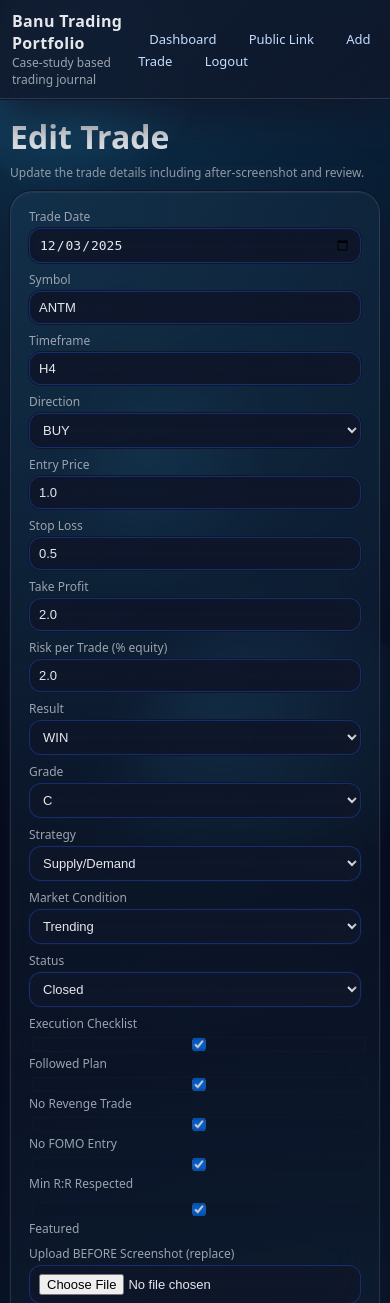
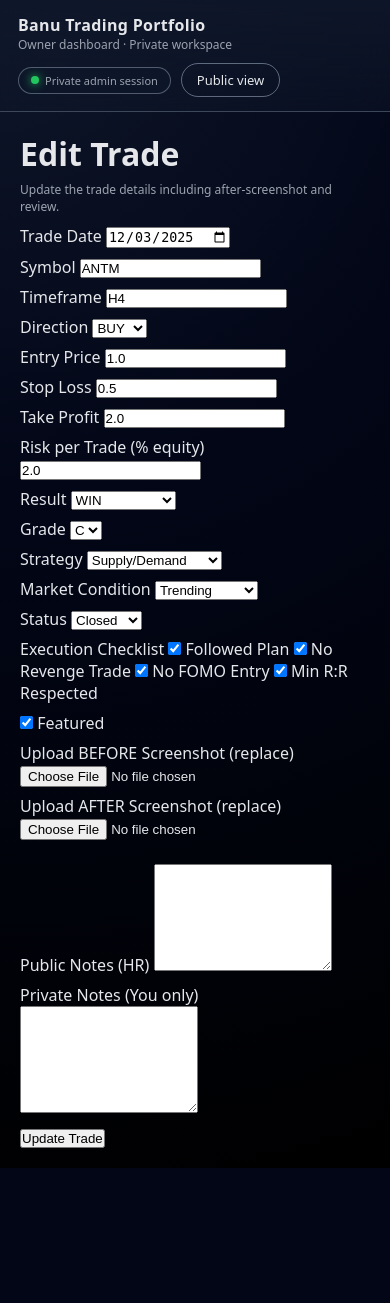
Before and after one commit to banuwij/trading-portfolio, a Flask app: page /admin/edit/1 in a window 390 px wide. Shown: the top 1303 px of the page. After the commit the page ends 1168 px from the top, so only its background shows below. Run offline with Flask 3, Linux system fonts and the light colour scheme; the visitor is signed in with stand-in values (Sample User, id 1); data comes from the database, SQL or seed files in the repository.

Commit message:
Refactor base.html structure and styles

```diff
--- a/templates/base.html
+++ b/templates/base.html
@@ -1,450 +1,426 @@
-<!doctype html>
+<!DOCTYPE html>
 <html lang="en">
 <head>
-  <meta charset="utf-8">
-  <title>Banu Trading Portfolio</title>
+    <meta charset="UTF-8">
+    <title>{% block title %}Banu Trading Portfolio{% endblock %}</title>
     <meta name="viewport" content="width=device-width, initial-scale=1">
+
     <style>
         :root {
             --bg-main: #020617;
-      --glass-bg: rgba(15, 23, 42, 0.66);
-      --glass-border: rgba(148, 163, 184, 0.18);
-      --glass-border-strong: rgba(56, 189, 248, 0.35);
+            --bg-glass: rgba(15, 23, 42, 0.72);
+            --bg-glass-soft: rgba(15, 23, 42, 0.55);
+            --border-glass: rgba(148, 163, 184, 0.45);
             --accent: #38bdf8;
-      --accent-soft: rgba(56, 189, 248, 0.25);
+            --accent-soft: rgba(56, 189, 248, 0.3);
             --text-main: #e5e7eb;
-      --text-subtle: #9ca3af;
+            --text-muted: #9ca3af;
         }
 
-    * { box-sizing: border-box; }
+        * {
+            box-sizing: border-box;
+            margin: 0;
+            padding: 0;
+        }
 
         body {
-      margin: 0;
-      font-family: system-ui, -apple-system, BlinkMacSystemFont, sans-serif;
             min-height: 100vh;
+            font-family: system-ui, -apple-system, BlinkMacSystemFont, "SF Pro Text", sans-serif;
             color: var(--text-main);
-      background:
-        radial-gradient(circle at 10% 0%, rgba(56,189,248,0.25) 0, transparent 45%),
-        radial-gradient(circle at 90% 100%, rgba(56,189,248,0.16) 0, transparent 50%),
-        radial-gradient(circle at 50% 120%, #020617 0, #020617 60%);
-      overflow-x: hidden;
+            background: radial-gradient(circle at 0% 0%, #0f172a 0, #020617 40%, #000 100%);
         }
 
-    /* FLOATING LIQUID BUBBLES – global */
-    .bubble-layer {
+        a {
+            color: var(--accent);
+            text-decoration: none;
+        }
+
+        a:hover {
+            text-decoration: underline;
+        }
+
+        .page-shell {
+            position: relative;
+            overflow: hidden;
+            min-height: 100vh;
+        }
+
+        /* liquid bubbles (background only for public) */
+        .liquid-bubbles {
             position: fixed;
             inset: 0;
             pointer-events: none;
             z-index: 0;
-      overflow: hidden;
         }
 
         .bubble {
             position: absolute;
             border-radius: 999px;
-      filter: blur(2px);
+            filter: blur(40px);
+            opacity: 0.55;
             mix-blend-mode: screen;
-      opacity: 0.35;
-      background: radial-gradient(circle at 30% 30%, rgba(56,189,248,0.9), transparent 60%);
         }
 
-    .bubble-1 {
-      width: 260px;
-      height: 260px;
-      top: -60px;
-      left: -40px;
-      animation: float1 26s ease-in-out infinite alternate;
+        .bubble.b1 {
+            width: 360px;
+            height: 360px;
+            top: -80px;
+            left: -60px;
+            background: radial-gradient(circle at 30% 20%, #38bdf8, transparent 60%);
         }
 
-    .bubble-2 {
-      width: 320px;
-      height: 320px;
-      bottom: -120px;
-      right: -80px;
-      animation: float2 32s ease-in-out infinite alternate;
+        .bubble.b2 {
+            width: 420px;
+            height: 420px;
+            top: 40%;
+            right: -120px;
+            background: radial-gradient(circle at 70% 20%, #22c55e, transparent 65%);
         }
 
-    .bubble-3 {
-      width: 220px;
-      height: 220px;
-      top: 45%;
-      right: 20%;
-      animation: float3 30s ease-in-out infinite alternate;
-      opacity: 0.28;
+        .bubble.b3 {
+            width: 380px;
+            height: 380px;
+            bottom: -140px;
+            left: 20%;
+            background: radial-gradient(circle at 20% 80%, #f97316, transparent 65%);
         }
 
-    @keyframes float1 {
-      0%   { transform: translate3d(0, 0, 0) scale(1); }
-      50%  { transform: translate3d(40px, 40px, 0) scale(1.05); }
-      100% { transform: translate3d(10px, 80px, 0) scale(0.98); }
+        header.navbar {
+            position: relative;
+            z-index: 10;
+            padding: 18px 40px;
+            display: flex;
+            align-items: center;
+            justify-content: space-between;
+            backdrop-filter: blur(22px);
+            background: linear-gradient(to bottom, rgba(15, 23, 42, 0.9), rgba(15, 23, 42, 0.45));
+            border-bottom: 1px solid rgba(148, 163, 184, 0.35);
         }
 
-    @keyframes float2 {
-      0%   { transform: translate3d(0, 0, 0) scale(1.05); }
-      50%  { transform: translate3d(-40px, -40px, 0) scale(1.1); }
-      100% { transform: translate3d(-10px, -90px, 0) scale(0.96); }
-    }
-
-    @keyframes float3 {
-      0%   { transform: translate3d(0, 0, 0) scale(1); }
-      50%  { transform: translate3d(-30px, 30px, 0) scale(1.03); }
-      100% { transform: translate3d(20px, -40px, 0) scale(0.97); }
-    }
-
-    /* HEADER */
-    header {
-      position: sticky;
-      top: 0;
-      z-index: 10;
-      padding: 14px 20px;
-      display: flex;
-      justify-content: space-between;
-      align-items: center;
-      backdrop-filter: blur(24px);
-      -webkit-backdrop-filter: blur(24px);
-      background: linear-gradient(
-        135deg,
-        rgba(15,23,42,0.92),
-        rgba(15,23,42,0.78)
-      );
-      border-bottom: 1px solid rgba(148,163,184,0.22);
-      box-shadow:
-        0 18px 40px rgba(15,23,42,0.9),
-        0 0 0 1px rgba(15,23,42,0.9);
-    }
-
-    .brand-title {
+        .nav-left-title {
             font-weight: 600;
             letter-spacing: 0.02em;
         }
 
-    .brand-sub {
+        .nav-sub {
             font-size: 12px;
-      color: var(--text-subtle);
+            color: var(--text-muted);
         }
 
-    nav a {
-      color: #c4ddff;
-      text-decoration: none;
-      font-size: 13px;
-      padding: 6px 10px;
+        .pill {
+            display: inline-flex;
+            align-items: center;
+            gap: 6px;
+            padding: 5px 12px;
             border-radius: 999px;
-      border: 1px solid transparent;
-      background: transparent;
-      transition: all 0.15s ease-out;
+            background: rgba(15, 23, 42, 0.85);
+            border: 1px solid rgba(148, 163, 184, 0.5);
+            font-size: 11px;
+            color: var(--text-muted);
         }
 
-    nav a + a { margin-left: 6px; }
-
-    nav a:hover {
-      border-color: rgba(148,163,184,0.4);
-      background: rgba(15,23,42,0.85);
-      text-decoration: none;
+        .pill-dot {
+            width: 8px;
+            height: 8px;
+            border-radius: 999px;
+            background: #22c55e;
+            box-shadow: 0 0 10px #22c55e;
         }
 
-    .container {
-      max-width: 1080px;
-      margin: 0 auto;
-      padding: 24px 16px 40px;
-      position: relative;
-      z-index: 1;
+        .nav-actions {
+            display: flex;
+            align-items: center;
+            gap: 10px;
         }
 
-    /* CARD */
-    .card {
-      position: relative;
-      background: radial-gradient(circle at 0 0, rgba(56,189,248,0.12) 0, transparent 55%),
-                  radial-gradient(circle at 100% 100%, rgba(56,189,248,0.06) 0, transparent 55%),
-                  var(--glass-bg);
-      backdrop-filter: blur(24px);
-      -webkit-backdrop-filter: blur(24px);
-      border-radius: 22px;
-      padding: 16px 18px;
-      margin-bottom: 18px;
-      border: 1px solid var(--glass-border);
-      box-shadow:
-        0 24px 60px rgba(15,23,42,0.95),
-        0 0 0 1px rgba(15,23,42,0.95);
-      overflow: hidden;
+        .btn,
+        .btn-outline {
+            border-radius: 999px;
+            padding: 7px 15px;
+            font-size: 13px;
+            border: 1px solid rgba(148, 163, 184, 0.6);
+            background: rgba(15, 23, 42, 0.8);
+            color: var(--text-main);
+            display: inline-flex;
+            align-items: center;
+            gap: 6px;
+            cursor: pointer;
         }
 
-    .card::before {
-      content: "";
-      position: absolute;
-      inset: 0;
-      border-radius: inherit;
-      border-top: 1px solid rgba(248,250,252,0.06);
-      opacity: 0.9;
-      pointer-events: none;
+        .btn-primary {
+            background: radial-gradient(circle at 30% 0, #38bdf8, #0ea5e9);
+            border-color: rgba(56, 189, 248, 0.9);
+            color: #0b1220;
+            font-weight: 600;
         }
 
-    .card-chart {
-      overflow: hidden;
-    }
-
-    .card-chart::after {
-      content: "";
-      position: absolute;
-      width: 260px;
-      height: 260px;
-      right: -80px;
-      bottom: -120px;
-      border-radius: 999px;
-      background: radial-gradient(circle at 30% 30%, rgba(56,189,248,0.85), transparent 65%);
-      opacity: 0.35;
-      filter: blur(2px);
-      mix-blend-mode: screen;
-      pointer-events: none;
-    }
-
-    .badge {
-      padding: 2px 8px;
-      border-radius: 999px;
-      font-size: 11px;
-      border: 1px solid rgba(148,163,184,0.3);
-      backdrop-filter: blur(10px);
-      -webkit-backdrop-filter: blur(10px);
-    }
-
-    .badge-win {
-      border-color: rgba(34,197,94,0.65);
-      background: linear-gradient(135deg, rgba(22,163,74,0.7), rgba(21,128,61,0.28));
-      color: #dcfce7;
-      box-shadow: 0 0 12px rgba(34,197,94,0.45);
-    }
-
-    .badge-lose {
-      border-color: rgba(248,113,113,0.65);
-      background: linear-gradient(135deg, rgba(220,38,38,0.7), rgba(185,28,28,0.3));
-      color: #fee2e2;
-      box-shadow: 0 0 12px rgba(248,113,113,0.45);
-    }
-
-    .grade {
-      padding: 2px 8px;
-      border-radius: 10px;
-      border: 1px solid rgba(148,163,184,0.4);
-      background: radial-gradient(circle at 0 0, rgba(148,163,184,0.45), rgba(15,23,42,0.92));
-      font-size: 11px;
-    }
-
-    /* STATUS BADGES */
-    .status-badge {
-      display:inline-flex;
-      align-items:center;
-      padding:2px 8px;
-      border-radius:999px;
-      font-size:11px;
-      border:1px solid rgba(148,163,184,0.4);
-      gap:6px;
-    }
-    .status-dot {
-      width:8px;height:8px;border-radius:999px;
-    }
-    .status-planned {
-      background:rgba(59,130,246,0.1);
-      border-color:rgba(59,130,246,0.5);
-      color:#bfdbfe;
-    }
-    .status-planned .status-dot {
-      background:#60a5fa;
-      box-shadow:0 0 10px rgba(59,130,246,0.9);
-    }
-    .status-active {
-      background:rgba(234,179,8,0.08);
-      border-color:rgba(234,179,8,0.6);
-      color:#facc15;
-    }
-    .status-active .status-dot {
-      background:#facc15;
-      box-shadow:0 0 10px rgba(234,179,8,0.9);
-    }
-    .status-closed {
-      background:rgba(34,197,94,0.08);
-      border-color:rgba(34,197,94,0.6);
-      color:#bbf7d0;
-    }
-    .status-closed .status-dot {
-      background:#22c55e;
-      box-shadow:0 0 10px rgba(34,197,94,0.9);
-    }
-
-    table { width: 100%; border-collapse: collapse; margin-top: 8px; }
-
-    th, td {
-      padding: 7px 9px;
-      border-bottom: 1px solid rgba(30,41,59,0.9);
-      font-size: 12px;
-      white-space: nowrap;
-    }
-
-    th {
-      text-align: left;
-      color: var(--text-subtle);
-      text-transform: uppercase;
-      letter-spacing: 0.06em;
-      font-weight: 500;
-    }
-
-    tr:hover {
-      background: radial-gradient(circle at 0 0, rgba(56,189,248,0.18), rgba(15,23,42,0.95));
-    }
-
-    input, select, textarea {
-      width: 100%;
-      padding: 8px 9px;
-      border-radius: 12px;
-      border: 1px solid rgba(30,64,175,0.55);
-      background: radial-gradient(circle at 0 0, rgba(15,23,42,0.9), rgba(15,23,42,0.98));
-      color: var(--text-main);
-      font-size: 13px;
-      outline: none;
-      box-shadow:
-        0 0 0 1px rgba(15,23,42,1),
-        inset 0 0 12px rgba(15,23,42,0.9);
-    }
-
-    input:focus, select:focus, textarea:focus {
-      border-color: var(--accent);
-      box-shadow:
-        0 0 0 1px rgba(15,23,42,1),
-        0 0 0 1px var(--accent-soft),
-        0 0 18px rgba(56,189,248,0.65);
-    }
-
-    label {
-      font-size: 12px;
-      margin-bottom: 3px;
-      display: block;
-      color: var(--text-subtle);
-    }
-
-    button {
-      padding: 9px 16px;
-      border-radius: 999px;
-      border: none;
-      cursor: pointer;
-      font-size: 13px;
-      font-weight: 500;
-      background: radial-gradient(circle at 0 0, #38bdf8, #22c55e);
-      color: #f9fafb;
-      box-shadow:
-        0 14px 30px rgba(56,189,248,0.5),
-        0 0 0 1px rgba(15,23,42,0.9);
-      transition: all 0.15s ease-out;
-    }
-
-    button:hover {
-      opacity: 0.97;
-      transform: translateY(-1px);
-      box-shadow:
-        0 18px 36px rgba(56,189,248,0.7),
-        0 0 0 1px rgba(15,23,42,0.9);
+        .btn-primary:hover {
+            filter: brightness(1.05);
         }
 
         .btn-outline {
-      border-radius:999px;
-      padding:7px 14px;
-      border:1px solid var(--glass-border-strong);
-      background:rgba(15,23,42,0.8);
-      color:#e5e7eb;
-      font-size:13px;
-      text-decoration:none;
-      display:inline-flex;
-      align-items:center;
-      gap:6px;
-      backdrop-filter:blur(16px);
-      -webkit-backdrop-filter:blur(16px);
-      box-shadow:0 14px 30px rgba(15,23,42,0.95);
-      transition:all 0.15s ease-out;
+            background: transparent;
         }
 
         .btn-outline:hover {
-      background:rgba(15,23,42,0.98);
-      border-color:#38bdf8;
-      box-shadow:
-        0 18px 40px rgba(15,23,42,1),
-        0 0 18px rgba(56,189,248,0.7);
-      text-decoration:none;
+            background: rgba(15, 23, 42, 0.8);
         }
 
-    .chip {
-      display:inline-flex;
-      padding:3px 8px;
-      border-radius:999px;
-      border:1px solid rgba(148,163,184,0.55);
-      font-size:11px;
-      color:var(--text-subtle);
-      background:rgba(15,23,42,0.88);
-      backdrop-filter: blur(10px);
+        main.content {
+            position: relative;
+            z-index: 5;
+            padding: 32px 40px 40px;
+            max-width: 1200px;
+            margin: 0 auto;
+        }
+
+        .glass-card {
+            background: var(--bg-glass);
+            border-radius: 24px;
+            border: 1px solid var(--border-glass);
+            box-shadow:
+                0 32px 80px rgba(15, 23, 42, 0.85),
+                inset 0 0 0 0.5px rgba(148, 163, 184, 0.25);
+            padding: 24px 26px;
+            backdrop-filter: blur(24px) saturate(150%);
+        }
+
+        .glass-card-soft {
+            background: var(--bg-glass-soft);
+            border-radius: 20px;
+            border: 1px solid rgba(148, 163, 184, 0.38);
+            padding: 16px 18px;
+            backdrop-filter: blur(18px);
+        }
+
+        .section-heading {
+            font-size: 22px;
+            font-weight: 600;
+            margin-bottom: 4px;
+        }
+
+        .section-sub {
+            font-size: 13px;
+            color: var(--text-muted);
+        }
+
+        .stats-grid {
+            display: grid;
+            grid-template-columns: repeat(4, minmax(0, 1fr));
+            gap: 18px;
+            margin-top: 18px;
+        }
+
+        .stat-pill {
+            background: radial-gradient(circle at 0 0, var(--accent-soft), transparent 55%);
+            border-radius: 18px;
+            padding: 10px 12px;
+            border: 1px solid rgba(148, 163, 184, 0.4);
         }
 
         .stat-label {
             font-size: 11px;
             text-transform: uppercase;
-      letter-spacing: 0.06em;
-      color: var(--text-subtle);
+            letter-spacing: 0.12em;
+            color: var(--text-muted);
+            margin-bottom: 2px;
         }
 
         .stat-value {
-      font-size: 21px;
+            font-size: 18px;
             font-weight: 600;
-      margin-top: 3px;
         }
 
-    .filter-row {
-      display:flex;
-      flex-wrap:wrap;
-      gap:8px;
-      margin-bottom:6px;
-      align-items:flex-end;
+        .stat-value-accent {
+            color: #38bdf8;
         }
 
-    .filter-row > div {
-      flex:1 1 120px;
+        table {
+            width: 100%;
+            border-collapse: collapse;
+            margin-top: 18px;
+            font-size: 13px;
         }
 
-    .filter-row button {
-      flex:0 0 auto;
+        thead {
+            color: var(--text-muted);
+            font-size: 11px;
+            text-transform: uppercase;
+            letter-spacing: 0.12em;
+        }
+
+        th, td {
+            padding: 8px 6px;
+            text-align: left;
+            border-bottom: 1px solid rgba(30, 41, 59, 0.9);
+        }
+
+        tbody tr:hover {
+            background: rgba(15, 23, 42, 0.75);
+        }
+
+        .tag-pill {
+            display: inline-flex;
+            align-items: center;
+            padding: 3px 9px;
+            border-radius: 999px;
+            font-size: 11px;
+            border: 1px solid rgba(148, 163, 184, 0.4);
+            background: rgba(15, 23, 42, 0.9);
+        }
+
+        .badge-status {
+            border-radius: 999px;
+            padding: 2px 8px;
+            font-size: 11px;
+        }
+
+        .badge-planned {
+            background: rgba(56, 189, 248, 0.1);
+            color: #38bdf8;
+        }
+
+        .badge-active {
+            background: rgba(250, 204, 21, 0.12);
+            color: #fde047;
+        }
+
+        .badge-closed {
+            background: rgba(34, 197, 94, 0.12);
+            color: #4ade80;
+        }
+
+        .badge-loss {
+            background: rgba(248, 113, 113, 0.18);
+            color: #fca5a5;
+        }
+
+        .badge-win {
+            background: rgba(34, 197, 94, 0.18);
+            color: #4ade80;
+        }
+
+        .filters-row {
+            display: flex;
+            gap: 10px;
+            flex-wrap: wrap;
+            margin-top: 12px;
+        }
+
+        .filter-input,
+        .filter-select {
+            border-radius: 999px;
+            border: 1px solid rgba(148, 163, 184, 0.45);
+            background: rgba(15, 23, 42, 0.8);
+            color: var(--text-main);
+            padding: 6px 12px;
+            font-size: 12px;
+        }
+
+        .filter-input::placeholder {
+            color: var(--text-muted);
+        }
+
+        .filter-btn {
+            border-radius: 999px;
+            padding: 6px 14px;
+            font-size: 12px;
+            border: 1px solid rgba(148, 163, 184, 0.65);
+            background: rgba(15, 23, 42, 0.9);
+            color: var(--text-main);
+            cursor: pointer;
+        }
+
+        .filter-btn:hover {
+            background: rgba(15, 23, 42, 0.75);
+        }
+
+        .two-column {
+            display: grid;
+            grid-template-columns: minmax(0, 3fr) minmax(0, 2fr);
+            gap: 18px;
+            margin-top: 22px;
+        }
+
+        .playbook-list {
+            display: flex;
+            flex-direction: column;
+            gap: 10px;
+            font-size: 12px;
+        }
+
+        .playbook-item-title {
+            font-size: 12px;
+            font-weight: 600;
+        }
+
+        @media (max-width: 900px) {
+            header.navbar {
+                padding: 14px 18px;
+                flex-direction: column;
+                align-items: flex-start;
+                gap: 10px;
+            }
+            main.content {
+                padding: 20px;
+            }
+            .stats-grid {
+                grid-template-columns: repeat(2, minmax(0, 1fr));
+            }
+            .two-column {
+                grid-template-columns: minmax(0, 1fr);
+            }
         }
 
         @media (max-width: 640px) {
-      header { padding:10px 12px; }
-      .container { padding:16px 10px 28px; }
+            .stats-grid {
+                grid-template-columns: minmax(0, 1fr);
+            }
         }
     </style>
-  <script src="https://cdn.jsdelivr.net/npm/chart.js"></script>
+
+    {% block extra_head %}{% endblock %}
 </head>
 <body>
-<div class="bubble-layer">
-  <div class="bubble bubble-1"></div>
-  <div class="bubble bubble-2"></div>
-  <div class="bubble bubble-3"></div>
+<div class="page-shell">
+    {% if is_public %}
+    <div class="liquid-bubbles">
+        <div class="bubble b1"></div>
+        <div class="bubble b2"></div>
+        <div class="bubble b3"></div>
     </div>
+    {% endif %}
 
-<header>
+    <header class="navbar">
         <div>
-    <div class="brand-title">Banu Trading Portfolio</div>
-    <div class="brand-sub">Case-study based trading journal</div>
+            <div class="nav-left-title">Banu Trading Portfolio</div>
+            <div class="nav-sub">
+                {% if is_public %}
+                    Case-study based trading journal · Public snapshot
+                {% else %}
+                    Owner dashboard · Private workspace
+                {% endif %}
             </div>
-  <nav>
+        </div>
+        <div class="nav-actions">
             {% if is_public %}
-      <a href="{{ url_for('public_view') }}">Public View</a>
+                <a href="https://linkedin.com/banuwijaya" target="_blank" class="btn btn-outline">
+                    Hire me on LinkedIn →
+                </a>
+                <a href="{{ url_for('index') }}" class="btn">Owner view</a>
             {% else %}
-      <a href="{{ url_for('index') }}">Dashboard</a>
-      <a href="{{ url_for('public_view') }}">Public Link</a>
-      {% if is_admin %}
-        <a href="{{ url_for('new_trade') }}">Add Trade</a>
-        <a href="{{ url_for('logout') }}">Logout</a>
-      {% else %}
-        <a href="{{ url_for('login') }}">Login</a>
+                <span class="pill">
+                    <span class="pill-dot"></span>
+                    Private admin session
+                </span>
+                <a href="{{ url_for('public_view') }}" class="btn-outline">Public view</a>
             {% endif %}
-    {% endif %}
-  </nav>
+        </div>
     </header>
 
-<div class="container">
+    <main class="content">
         {% block content %}{% endblock %}
+    </main>
 </div>
 </body>
 </html>
```
Lines whose indentation alone changed are shown as unchanged.
